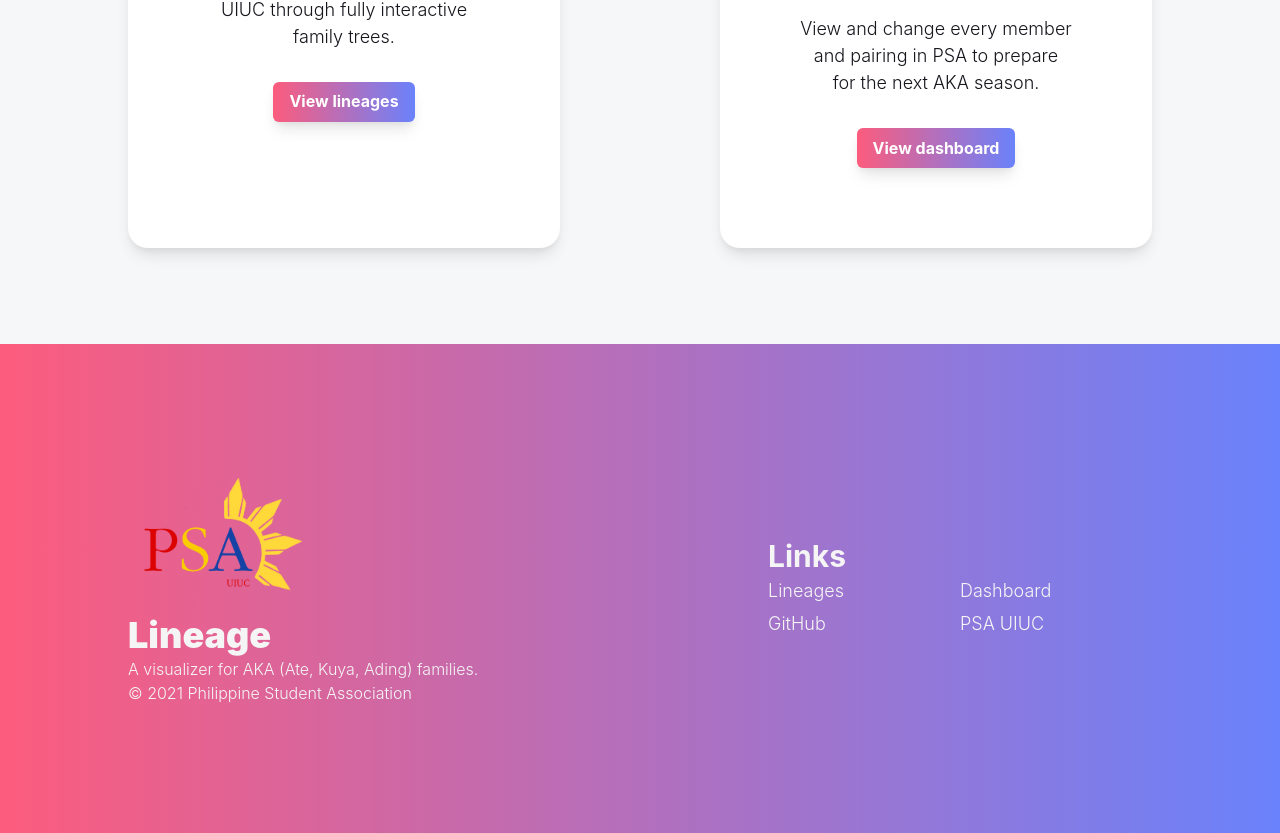
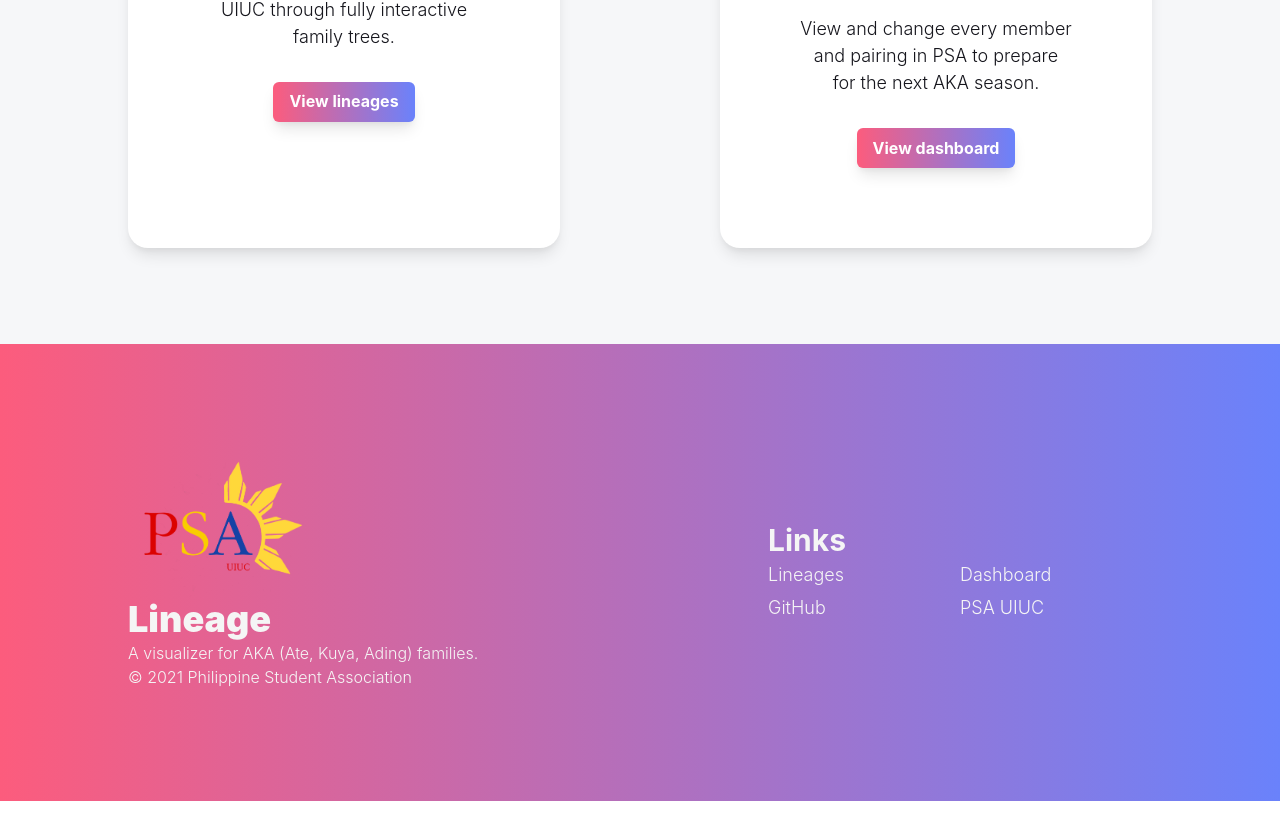
Before and after one commit to PSA-Tech-Team/lineage, a Next.js app: page / in a window 1280 px wide. Shown: the part 1233-2066 px from the top of the page. After the commit the page ends 2034 px from the top, so only its background shows below. Built offline with nearby package versions, Linux system fonts and the light colour scheme.

Commit message:
Add links to members page

```diff
--- a/src/components/DashboardWrapper.tsx
+++ b/src/components/DashboardWrapper.tsx
@@ -64,8 +64,8 @@ const DashboardWrapper = ({ children }: { children: React.ReactNode }) => {
                 divider={<StackDivider borderColor="gray.200" w="75%" />}
               >
                 {/* TODO: turn these into linked boxes */}
-                <StyledLink href="">Home</StyledLink>
-                <StyledLink href="">Members</StyledLink>
+                <StyledLink href="/dashboard">Home</StyledLink>
+                <StyledLink href="/dashboard/members">Members</StyledLink>
                 <StyledLink href="">Pairings</StyledLink>
               </VStack>
             </aside>
--- a/src/components/Footer.tsx
+++ b/src/components/Footer.tsx
@@ -1,4 +1,5 @@
 import { Box, Center, Grid, Heading, Image, Text } from '@chakra-ui/react';
+import { BACKGROUND_GRADIENT } from '../themes/colors';
 import StyledLink from './StyledLink';
 
 const Footer = () => (
@@ -6,7 +7,8 @@ const Footer = () => (
     <Grid
       w="100%"
       templateColumns={{ base: '100%', md: '1fr 1fr' }}
-      py={{ base: '2rem', md: '8rem' }}
+      py={{ base: '2rem', md: '7rem' }}
+      bgGradient={BACKGROUND_GRADIENT}
     >
       <Center>
         <Box color="whitesmoke" w={{ base: '85%', md: '60%' }}>
--- a/src/pages/dashboard/index.tsx
+++ b/src/pages/dashboard/index.tsx
@@ -12,7 +12,7 @@ const NAVIGATION = [
   {
     title: 'View members',
     description: 'View all registered PSA members by class',
-    href: '/dashboard',
+    href: '/dashboard/members',
   },
   {
     title: 'View pairings',
--- a/src/pages/dashboard/members/index.tsx
+++ b/src/pages/dashboard/members/index.tsx
@@ -7,7 +7,7 @@ const NAVIGATION = YEARS.map((year) => ({
   title: `Class of ${year}`,
   description: `View members from class of ${year}`,
   href: '/dashboard/members',
-}))
+}));
 
 const DashboardPage = () => {
   return (
```
